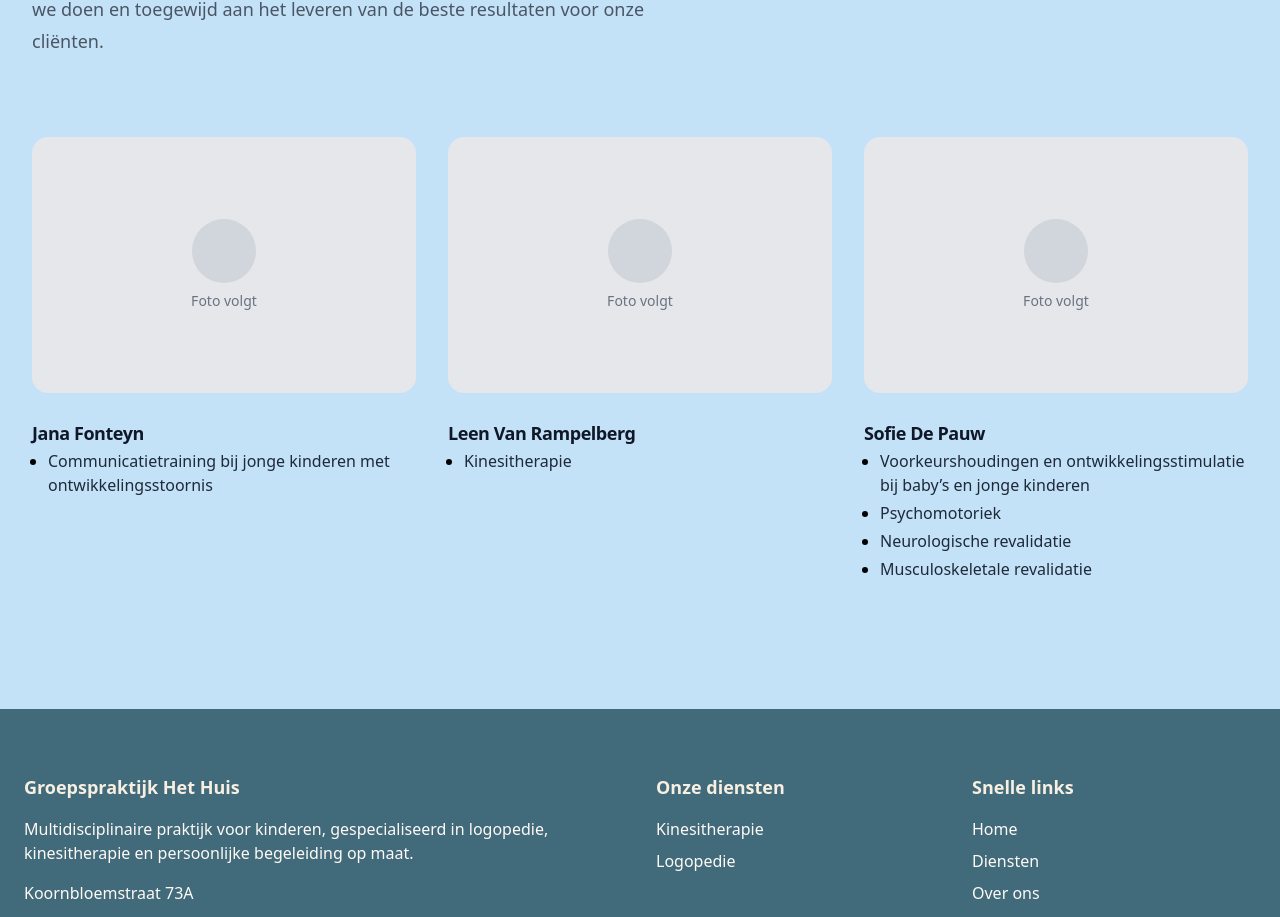
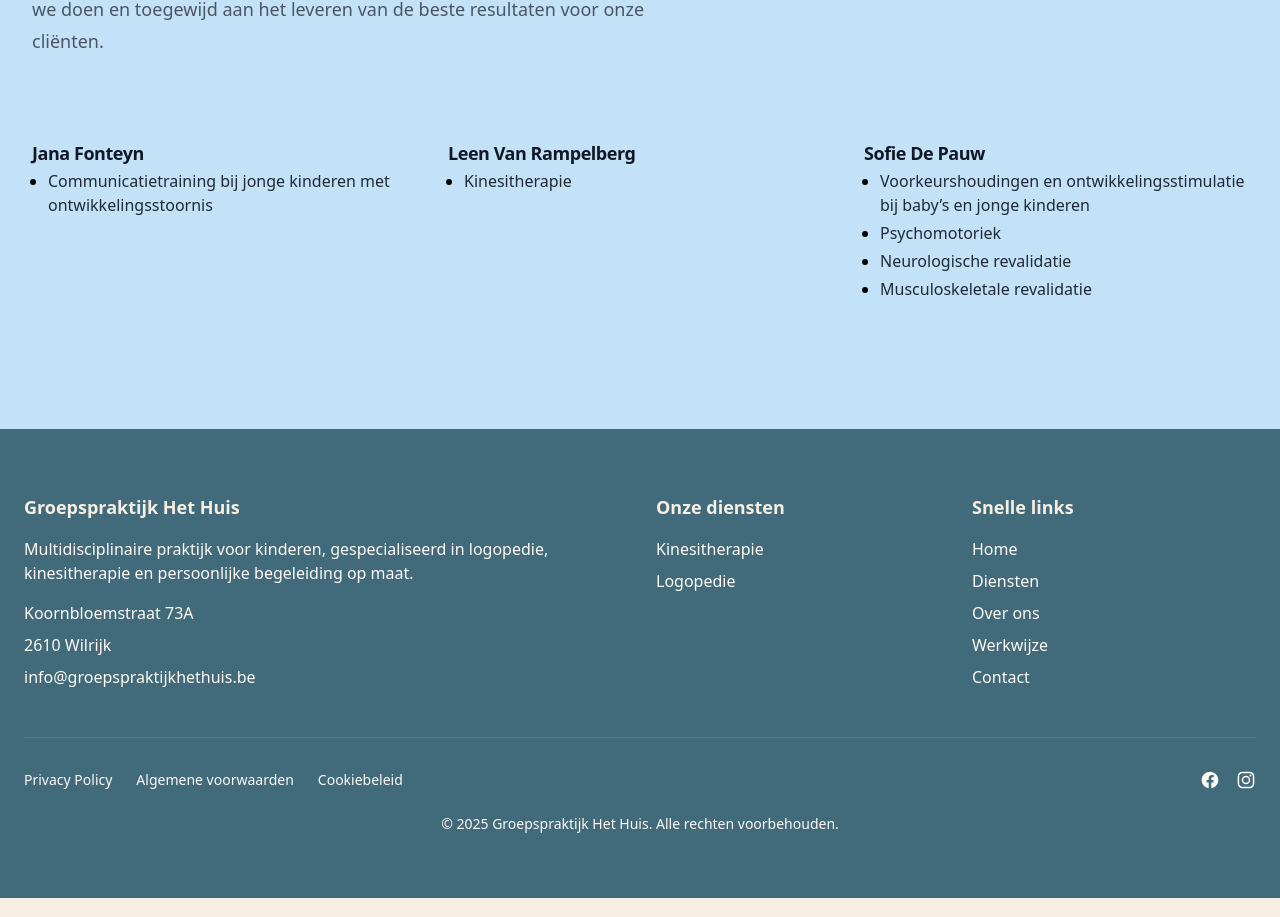
Before and after one commit to codeinkbe/groepspraktijkhethuis, a Next.js app: page /over-ons in a window 1280 px wide. Shown: the part 1135-2052 px from the top of the page. Built offline with nearby package versions, Linux system fonts and the light colour scheme.

Commit message:
Hide team photos completely

```diff
--- a/app/over-ons/page.tsx
+++ b/app/over-ons/page.tsx
@@ -187,13 +187,7 @@ function Team() {
           {team.map((person, index) => (
             <MotionCard key={index} index={index}>
               <li>
-                <div className="aspect-3/2 w-full rounded-2xl bg-gray-200 flex items-center justify-center">
-                  <div className="text-center">
-                    <div className="w-16 h-16 bg-gray-300 rounded-full mx-auto mb-2"></div>
-                    <p className="text-sm text-gray-500">Foto volgt</p>
-                  </div>
-                </div>
-                <h3 className="mt-6 text-lg/8 font-semibold tracking-tight text-gray-900">
+                <h3 className="text-lg/8 font-semibold tracking-tight text-gray-900">
                   {person.name}
                 </h3>
                 <ul className="list-disc list-outside ml-4 space-y-1">
```
